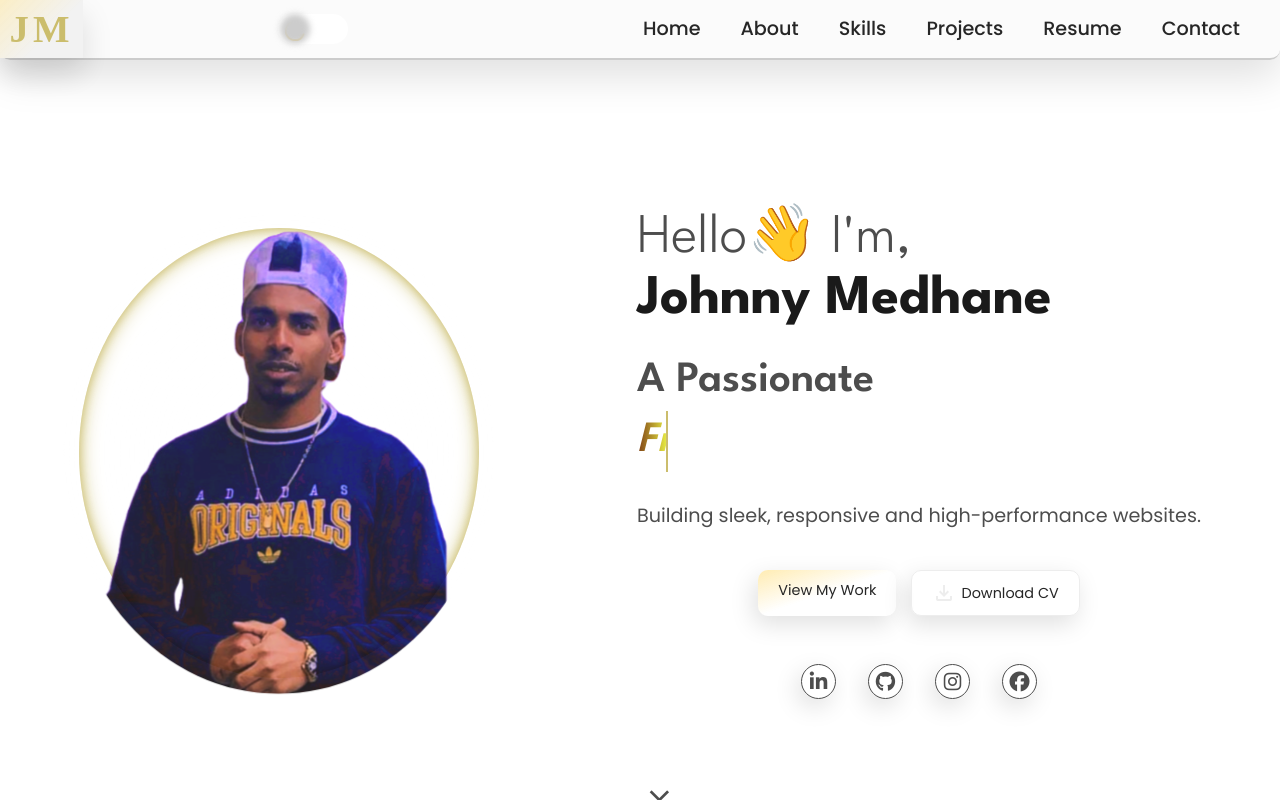
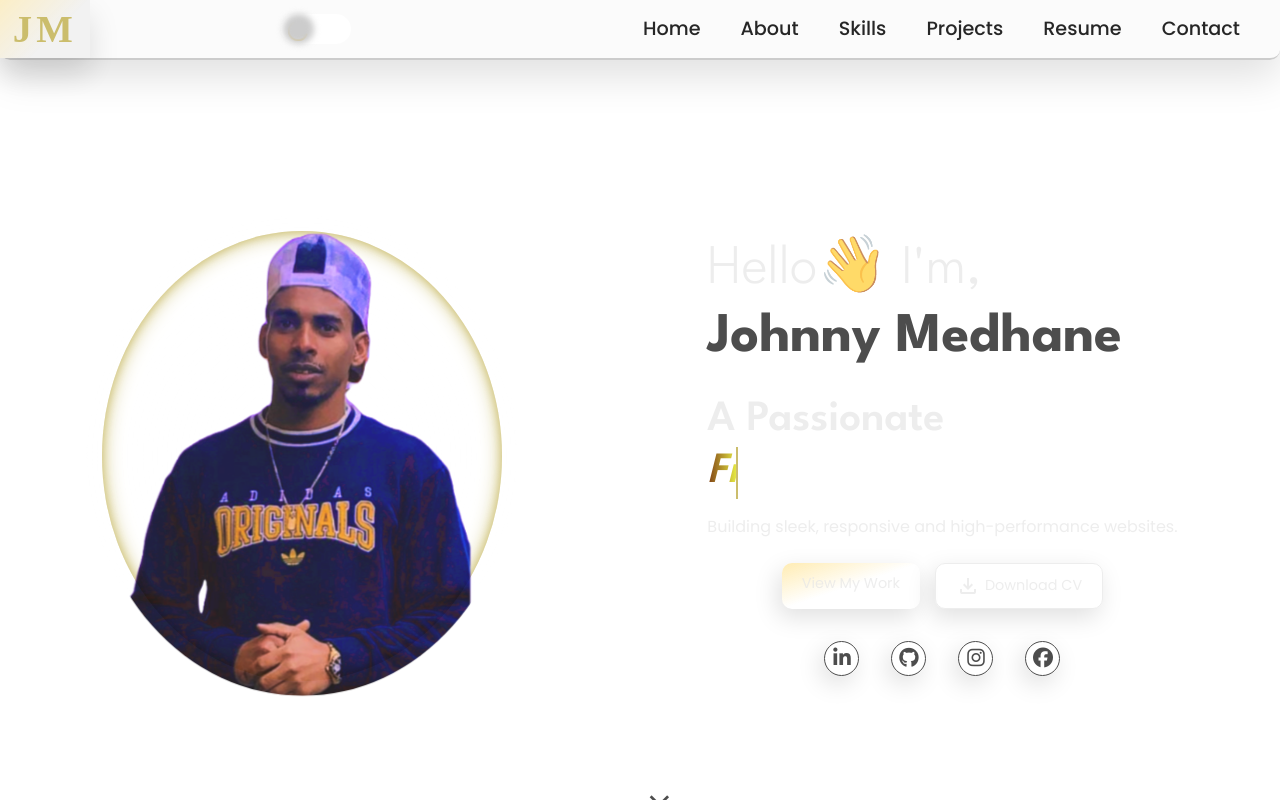
Before and after one commit to Johnnymedhane/my-portfolio, a React (Create React App) app: page / in a window 1280 px wide. Built offline with nearby package versions, Linux system fonts and the light colour scheme; a web font is replaced by a local one.

Commit message:
fix scrolling up and down fun issue, make style modification in hero

```diff
--- a/src/index.css
+++ b/src/index.css
@@ -351,7 +351,7 @@ body {
 .main-container {
   margin: auto;
   transition: var(--transition-2);
-  width: 100%;
+  min-width: 100%;
   max-width: 1400px;
 }
 
@@ -403,7 +403,7 @@ body {
 
 .logo span {
   display: inline-block;
-  padding: 0 0.6rem;
+  padding: 0 0.8rem;
   background: var(--bg-gradient-yellow-1);
   box-shadow: var(--shadow-2);
 }
@@ -659,7 +659,7 @@ body {
 
 /* home */
 .hero {
-  min-height: calc(100vh - 5px);
+  min-height: 100vh;
   width: 100%;
   display: flex;
   /* justify-content: center; */
@@ -688,25 +688,24 @@ body {
 }
 .hero-content h1 {
   font-size: var(--fs-1);
-  margin-bottom: 20px;
-  color: var(--white-1);
-  font-weight: 700;
+  margin-bottom: 1.5rem;
+  color: var(--light-gray);
   font-family: var(--ffLeagueSpartan);
-  line-height: 1.1;
+  line-height: 1.2;
 }
 .hero-content h1 span {
   display: block;
   font-weight: 300;
   font-size: var(--fs-1);
-  color: var(--light-gray);
+  color: var(--light-gray-70);
 }
 .hero-content h2 {
   font-size: var(--fs-2);
-  margin-bottom: 30px;
+  margin-bottom: 1rem;
   font-weight: 600;
   font-family: var(--ffLeagueSpartan);
-  color: var(--light-gray);
-  line-height: 1.4;
+  color: var(--light-gray-70);
+  line-height: 1.2;
 }
 .hero-content h2 span {
   display: block;
@@ -728,23 +727,23 @@ body {
 }
 
 .hero p {
-  font-size: var(--fs-5);
-  margin-bottom: 40px;
-  color: var(--light-gray);
+  font-size: var(--fs-6);
+  margin-bottom: 1.5rem;
+  color: var(--light-gray-70);
   animation: fade 4s ease-in-out;
 }
 .cta-buttons {
   display: flex;
   justify-content: center;
   gap: 15px;
-  margin-bottom: 3rem;
+  margin-bottom: 2rem;
 }
 
 .btn {
   padding: 10px 20px;
   background: var(--bg-gradient-yellow-1);
   text-decoration: none;
-  color: var(--white-2);
+  color: var(--light-gray-70);
   font-size: var(--fs-7);
   border-radius: 10px;
   box-shadow: var(--shadow-1);
@@ -778,6 +777,7 @@ body {
   display: flex;
   justify-content: center;
   align-items: center;
+  /* align-self: flex-start; */
   box-shadow:
     inset 0 0 10px var(--lightGold),
     inset 0 0 20px var(--lightGold);
@@ -853,7 +853,7 @@ body {
 }
 
 .info {
-  margin: auto;
+  margin: 0 auto;
   max-width: 300px;
 }
 .social-media {
--- a/src/ui/Footer.module.css
+++ b/src/ui/Footer.module.css
@@ -98,7 +98,8 @@
 @media screen and (max-width: 640px) {
   .footer {
      padding: 0.5rem 1rem;
-     flex-direction: column;
+     /* flex-direction: column; */
+     justify-content: space-between;
     font-size: var(--fs-7);
     gap: 0.5rem;
   }
--- a/src/ui/ScrollingPage.jsx
+++ b/src/ui/ScrollingPage.jsx
@@ -1,11 +1,12 @@
 import { HiArrowDown, HiArrowUp } from "react-icons/hi";
 
 function Scrollup({ scrollDirection }) {
+  const ele = document.querySelector(".main-wrapper");
   const handlescrollDown = () => {
-    window.scrollTo({ top: document.body.scrollHeight, behavior: "smooth" });
+    ele.scrollTo({ top: ele.scrollHeight, behavior: "smooth" });
   }
   const handleScrollUp = () => {
-    window.scrollTo({ top: 0, behavior: "smooth" });
+    ele.scrollTo({ top: 0, behavior: "smooth" });
   }
   if (!scrollDirection || scrollDirection === "") return ;
   return (
```
